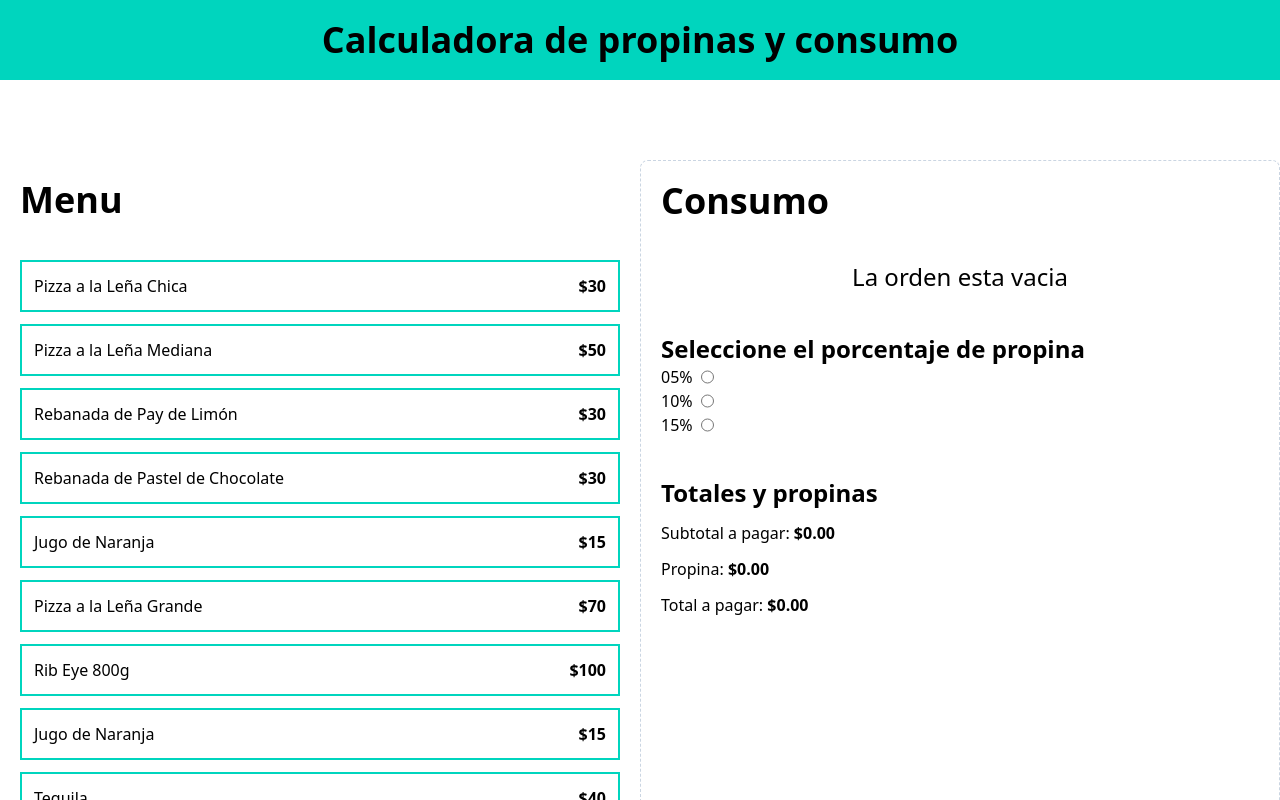
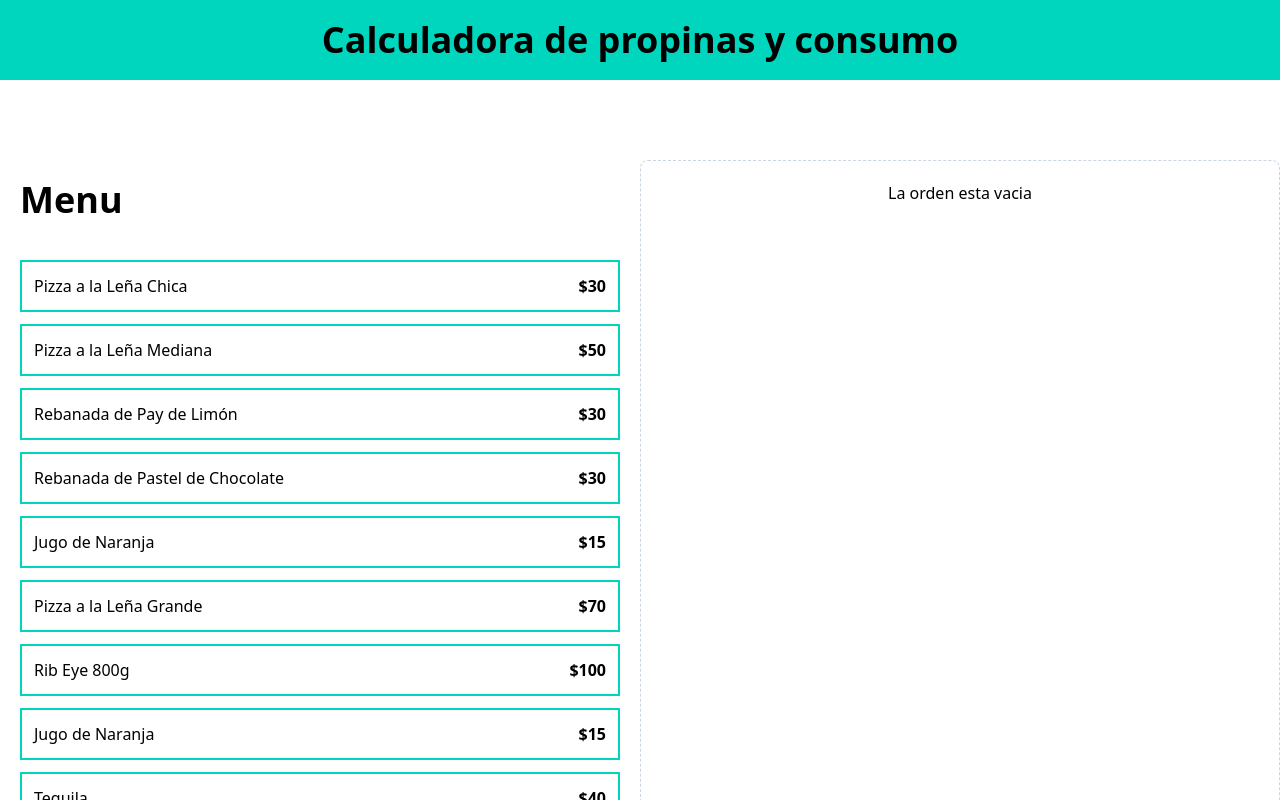
Before and after one commit to JoluDev05/Calculadora_propinas, a React (Vite) app: page / in a window 1280 px wide. Shown: the top 800 px of the page. Built offline with nearby package versions, Linux system fonts and the light colour scheme.

Commit message:
Reiniciando la orden

```diff
--- a/src/App.tsx
+++ b/src/App.tsx
@@ -7,7 +7,7 @@
 
 function App() {
 
-  const {order, addItem, removeItem, tip, setTip} = useOrder();
+  const {order, addItem, removeItem, tip, setTip, placeOrder} = useOrder();
   return (
     <>
       <header className=" bg-teal-400 py-5">
@@ -32,14 +32,17 @@
         </div>
 
         <div className="border border-dashed border-slate-300 p-5 rounded-lg space-y-10">
+            {
+              order.length  ?(
+                <>
                     <OrderContents
-
                     order={order}
                     removeItem={removeItem}
                     />
 
                     <TipPercentageForm
                       setTip={setTip}
+                      tip={tip}
 
 
                     />
@@ -47,9 +50,13 @@
                     <OrderTotals
                     order={order}
                     tip={tip}
+                    placeOrder={placeOrder}
                     />
+                </>
+              ) : (
 
-
+                <p className="text-center"> La orden esta vacia </p>
+              )}
         </div>
       </main>
     </>
--- a/src/components/OrderContents.tsx
+++ b/src/components/OrderContents.tsx
@@ -15,9 +15,6 @@
 
         <div className="mt-10 space-y-3">
             {
-                order.length === 0 ?
-                <p className="text-center text-2xl">La orden esta vacia</p>
-                : (
                     order.map(item => (
                         <div
                         key={item.id}
@@ -41,7 +38,7 @@
 
                         </div>
                     ))
-                )
+
             }
         </div>
     </div>
--- a/src/components/OrderTotals.tsx
+++ b/src/components/OrderTotals.tsx
@@ -5,12 +5,26 @@
 type OrderTotalsProps = {
   order: OrderItem[],
   tip: number
+  placeOrder: () => void
 
 }
-export default function OrderTotals( { order,tip }: OrderTotalsProps) {
+export default function OrderTotals( { order,tip, placeOrder }: OrderTotalsProps) {
 
-    const subtotalAmount = useMemo(() => order.reduce((total, item) => total + (item.quantity * item.price), 0), [order]);
-    const tipAmount = useMemo(() => subtotalAmount * tip, [tip,order]);
+        const subtotalAmount = useMemo(() =>
+        order.reduce((total, item) => total + (item.quantity * item.price), 0),
+        [order]
+      );
+
+      const tipAmount = useMemo(() =>
+        subtotalAmount * tip,
+        [subtotalAmount, tip]
+      );
+
+      const totalAmount = useMemo(() =>
+        subtotalAmount + tipAmount,
+        [subtotalAmount, tipAmount]
+      );
+
     return (
       <>
         <div className="space-y-3">
@@ -24,9 +38,19 @@
             </p>
 
             <p> Total a pagar: {''}
-              <span className="font-bold">$0.00</span>
+              <span className="font-bold">{formatCurrency(totalAmount)}</span>
             </p>
         </div>
+
+        <button
+          className="w-full bg-black p-3 uppercase text-white font-bold mt-10 disabled:opacity-10"
+          disabled={totalAmount === 0}
+          onClick={placeOrder}
+          >
+            Guardar orden
+
+          </button>
+
       </>
     )
 }
--- a/src/components/TipPercentageForm.tsx
+++ b/src/components/TipPercentageForm.tsx
@@ -18,24 +18,26 @@
   },
 ]
 type TipPercentageFormProps = {
-    setTip: Dispatch<SetStateAction<number>>
+    setTip: Dispatch<SetStateAction<number>>,
+    tip:number
 }
 
-export default function TipPercentageForm({ setTip }: TipPercentageFormProps) {
+export default function TipPercentageForm({ setTip, tip }: TipPercentageFormProps) {
   return (
     <div>
         <h3 className="text-2xl font-black">Seleccione el porcentaje de propina</h3>
 
         <form>
-            {tipOptions.map(tip => (
-                 <div key={tip.id}className="flex gap-2">
-                    <label htmlFor={tip.id}>{tip.label}</label>
+            {tipOptions.map(tipOption=> (
+                 <div key={tipOption.id}className="flex gap-2">
+                    <label htmlFor={tipOption.id}>{tipOption.label}</label>
                     <input
-                        id={tip.id}
+                        id={tipOption.id}
                         type="radio"
                         name="tip"
-                        value={tip.value}
+                        value={tipOption.value}
                         onChange={e => setTip(Number(+e.target.value))}
+                        checked={tip === tipOption.value}
                     />
             </div>
             ))}
--- a/src/hooks/useOrder.ts
+++ b/src/hooks/useOrder.ts
@@ -27,11 +27,17 @@
         setOrder(order.filter(item => item.id !== id));
     }
 
+    const placeOrder = () => {
+        setOrder([]);
+        setTip(0);
+    }
+
     return {
         order,
         tip,
         setTip,
         addItem,
-        removeItem
+        removeItem,
+        placeOrder
     }
 }
```
Lines whose indentation alone changed are shown as unchanged.
